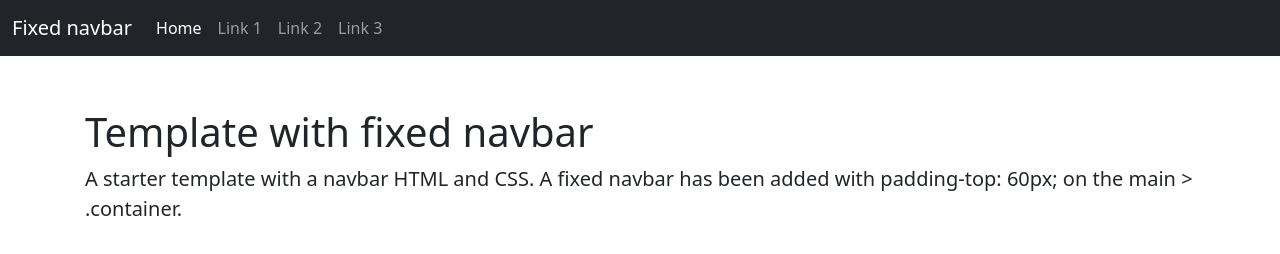
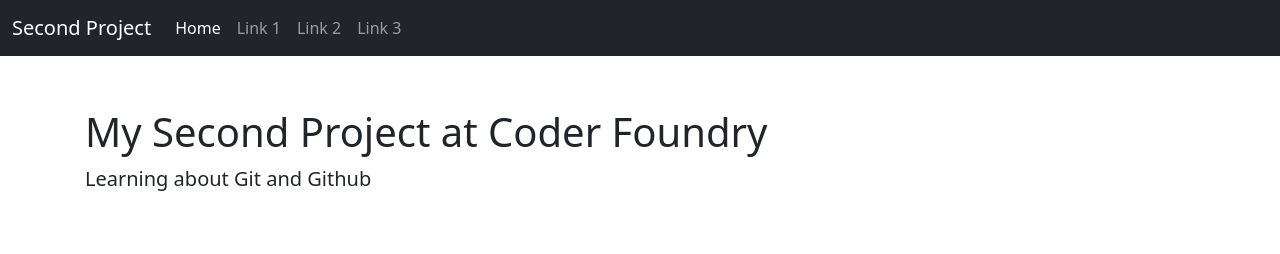
Before and after one commit to Dev-Henry/SecondProject, a plain HTML site: page index.html in a window 1280 px wide. Drawn offline with nearby package versions, Linux system fonts and the light colour scheme.

Commit message:
Update index.html
made a few changes to the exisiting code

```diff
--- a/index.html
+++ b/index.html
@@ -23,7 +23,7 @@
 
 <nav class="navbar navbar-expand-md navbar-dark fixed-top bg-dark">
     <div class="container-fluid">
-        <a class="navbar-brand" href="#">Fixed navbar</a>
+        <a class="navbar-brand" href="#">Second Project</a>
         <button class="navbar-toggler" type="button" data-bs-toggle="collapse" data-bs-target="#navbarCollapse"
             aria-controls="navbarCollapse" aria-expanded="false" aria-label="Toggle navigation">
             <span class="navbar-toggler-icon"></span>
@@ -49,8 +49,8 @@
 
 <main class="flex-shrink-0">
    <div class="container">
-       <h1 class="mt-5">Template with fixed navbar</h1>
-       <p class="lead">A starter template with a navbar HTML and CSS. A fixed navbar has been added with padding-top: 60px; on the main > .container.</p>
+       <h1 class="mt-5">My Second Project at Coder Foundry</h1>
+       <p class="lead">Learning about Git and Github</p>
    </div>
  </main>
     <!-- Bootstrap JS -->
```
